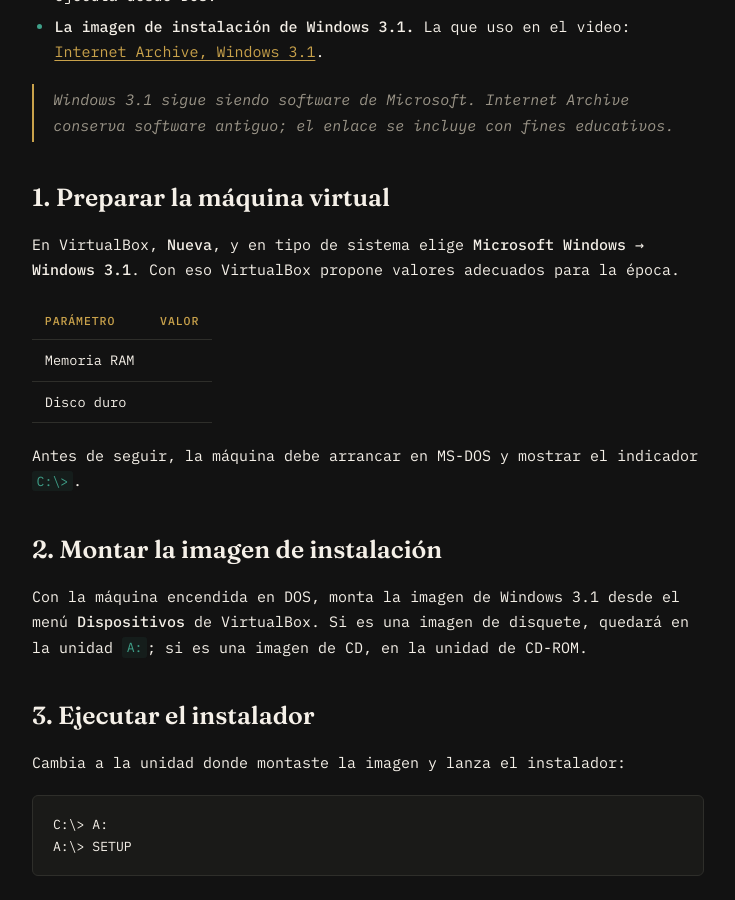
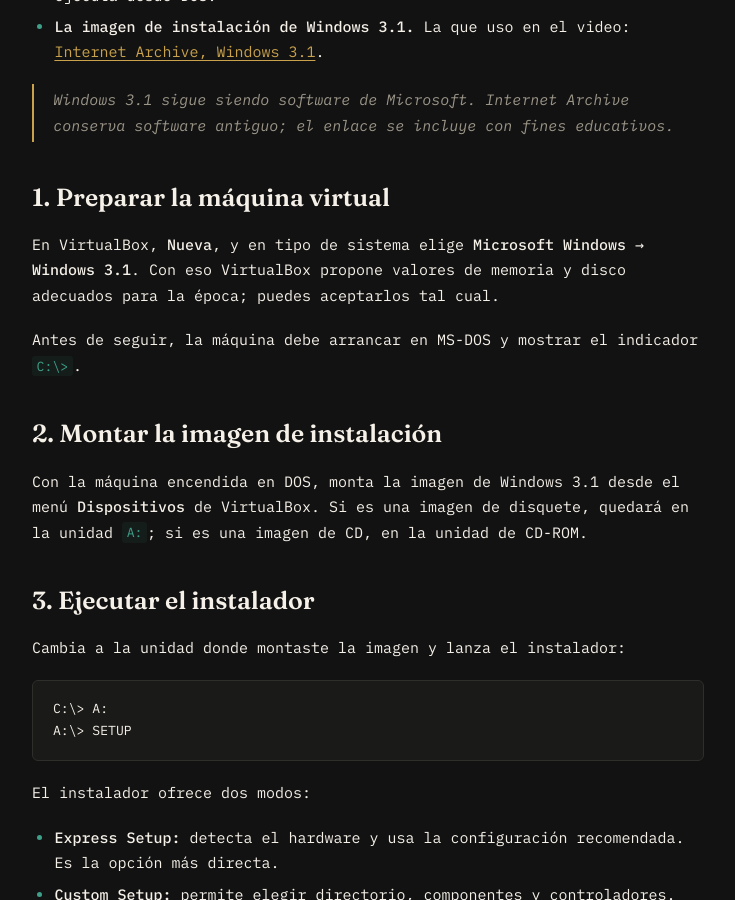
Before and after one commit to fernandocortescalderon/blog, a Jekyll site: the page built from _posts/2026-04-07-windows-31-virtualbox.md, in a window 1280 px wide and 900 px high, scrolled down 1108 px. Shown: the whole window, without its empty margins (272-1007 px from the left). Built offline with Jekyll 4.4.1, drawn with Linux system fonts in a browser that asks for light colours.

Commit message:
Publicar post de Windows 3.1 sin valores pendientes
Co-Authored-By: Claude Opus 5.5 <noreply@anthropic.com>
Claude-Session: https://claude.ai/code/session_01BgLRAJohe7Q1Ay8KaM7dqx

```diff
--- a/_posts/2026-04-07-windows-31-virtualbox.md
+++ b/_posts/2026-04-07-windows-31-virtualbox.md
@@ -26,12 +26,8 @@ documento el proceso completo que sigo en el video.
 ## 1. Preparar la máquina virtual
 
 En VirtualBox, **Nueva**, y en tipo de sistema elige **Microsoft Windows →
-Windows 3.1**. Con eso VirtualBox propone valores adecuados para la época.
-
-| Parámetro | Valor |
-|---|---|
-| Memoria RAM | <!-- REVISAR --> |
-| Disco duro | <!-- REVISAR --> |
+Windows 3.1**. Con eso VirtualBox propone valores de memoria y disco
+adecuados para la época; puedes aceptarlos tal cual.
 
 Antes de seguir, la máquina debe arrancar en MS-DOS y mostrar el indicador
 `C:\>`.
```
